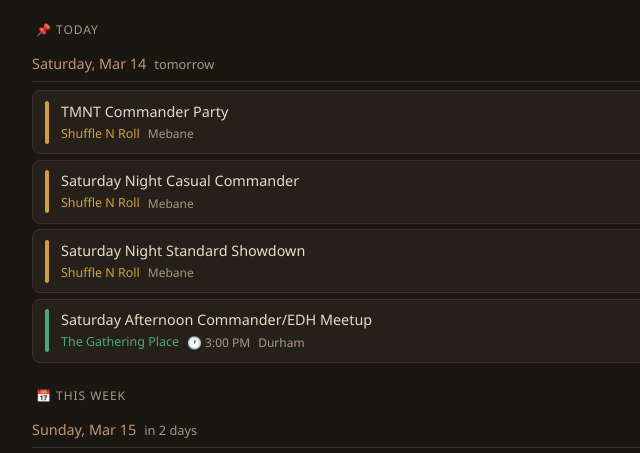
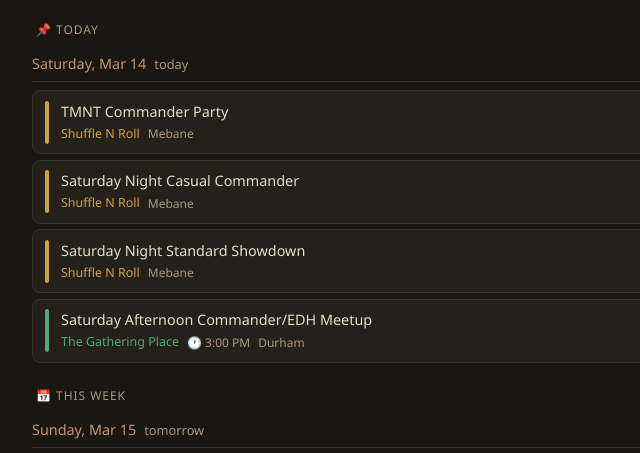
Before and after one commit to sawyerWeld/mtg-events, a website: page index.html in a window 1280 px wide. Shown: the part 289-742 px from the top of the page, 174-814 px from the left. Drawn offline with Linux system fonts and the light colour scheme.

Commit message:
Fix timezone: parse dates with Date constructor (year,month,day) to avoid UTC interpretation

```diff
--- a/index.html
+++ b/index.html
@@ -481,11 +481,15 @@
       let relLabel = '';
 
       if (dateStr !== 'unknown') {
-        const d = new Date(dateStr + 'T12:00:00');
-        const dayNames = ['Sunday', 'Monday', 'Tuesday', 'Wednesday', 'Thursday', 'Friday', 'Saturday'];
+        // Parse date parts manually to avoid timezone issues
+        const [year, month, day] = dateStr.split('-').map(Number);
+        const d = new Date(year, month - 1, day, 12, 0, 0);
         dateLabel = d.toLocaleDateString('en-US', { weekday: 'long', month: 'short', day: 'numeric' });
 
-        const diffDays = Math.round((d - today) / 86400000);
+        const todayMidnight = new Date();
+        todayMidnight.setHours(0, 0, 0, 0);
+        const dMidnight = new Date(year, month - 1, day, 0, 0, 0);
+        const diffDays = Math.round((dMidnight - todayMidnight) / 86400000);
         if (diffDays === 0) relLabel = 'today';
         else if (diffDays === 1) relLabel = 'tomorrow';
         else if (diffDays > 1 && diffDays <= 6) relLabel = `in ${diffDays} days`;
```
